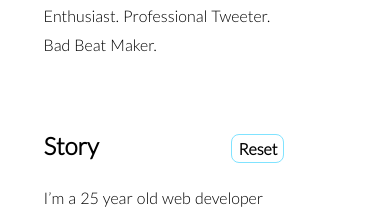
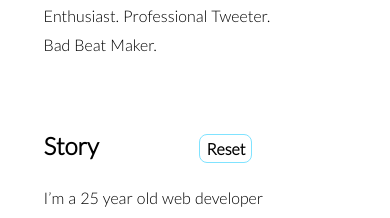
Before and after one commit to Jfalcon93/Jfalcon93.github.io, a plain HTML site: page index.html in a window 390 px wide. Shown: the part 1500-1718 px from the top of the page. Drawn offline with nearby package versions, Linux system fonts and the light colour scheme.

Commit message:
update reset button

```diff
--- a/styles/style.css
+++ b/styles/style.css
@@ -466,7 +466,7 @@ ol > li {
     }
 
     .reset {
-        margin-left: 128px;
+        margin-left: 96px;
         align-items: baseline;
         transition: 0.5s;
     }
```
